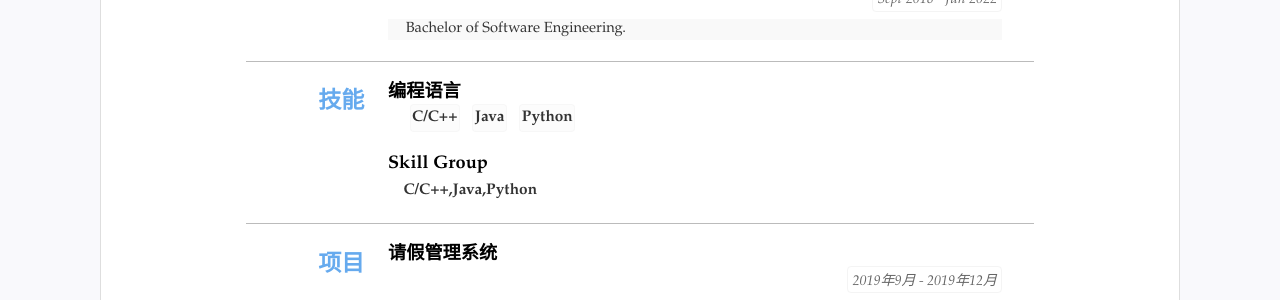
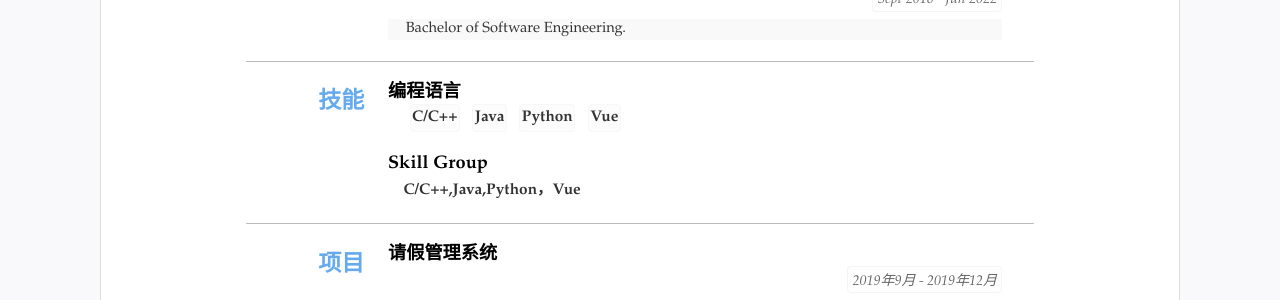
Before and after one commit to lmilanlsz/resume, a Jekyll site: the page built from index.html, in a window 1280 px wide. Shown: the part 367-667 px from the top of the page. Built offline with Jekyll 4.4.1, drawn with Linux system fonts in a browser that asks for light colours.

Commit message:
Update resume.yml

```diff
--- a/_data/resume.yml
+++ b/_data/resume.yml
@@ -47,8 +47,9 @@ main: #简历主要内容，
     - C/C++
     - Java
     - Python
+    - Vue
   - title: Skill Group
-    summary: C/C++,Java,Python
+    summary: C/C++,Java,Python，Vue
 
 # - type: experience
 #   name: 经验
```
